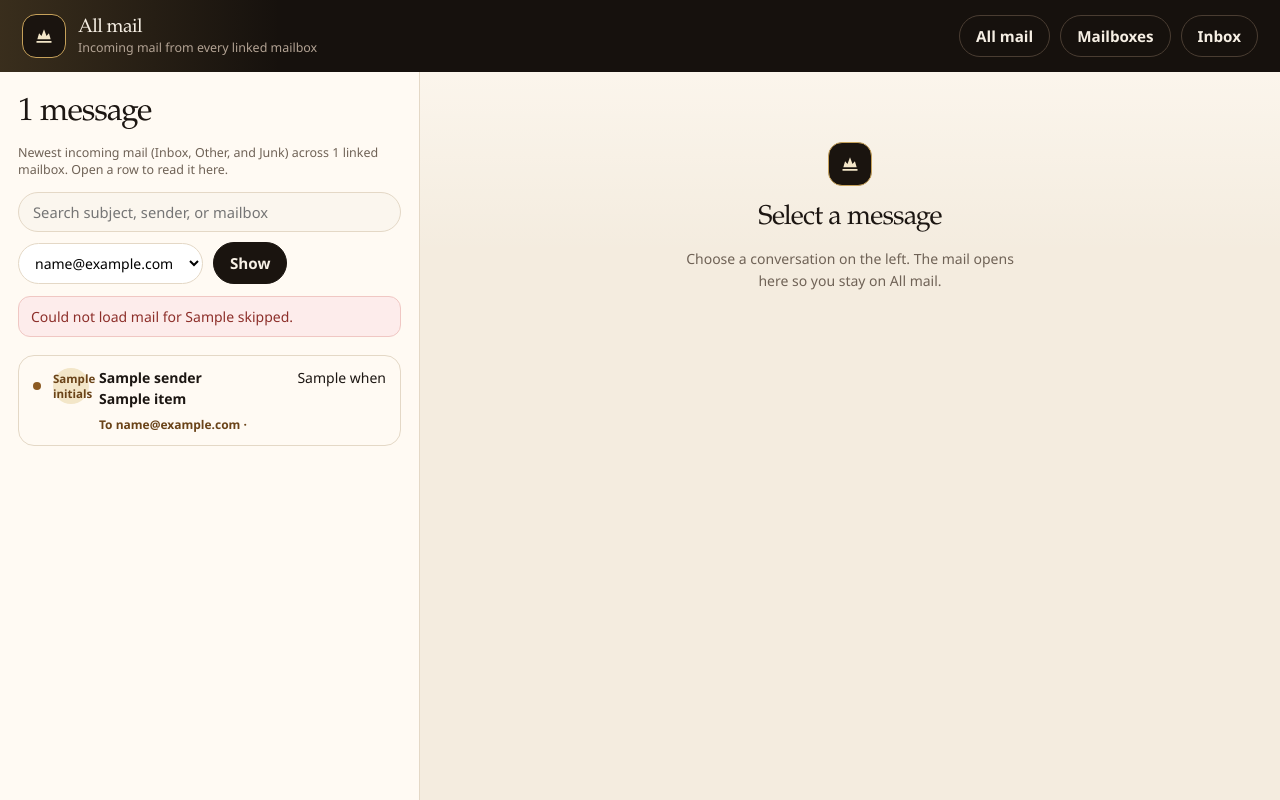
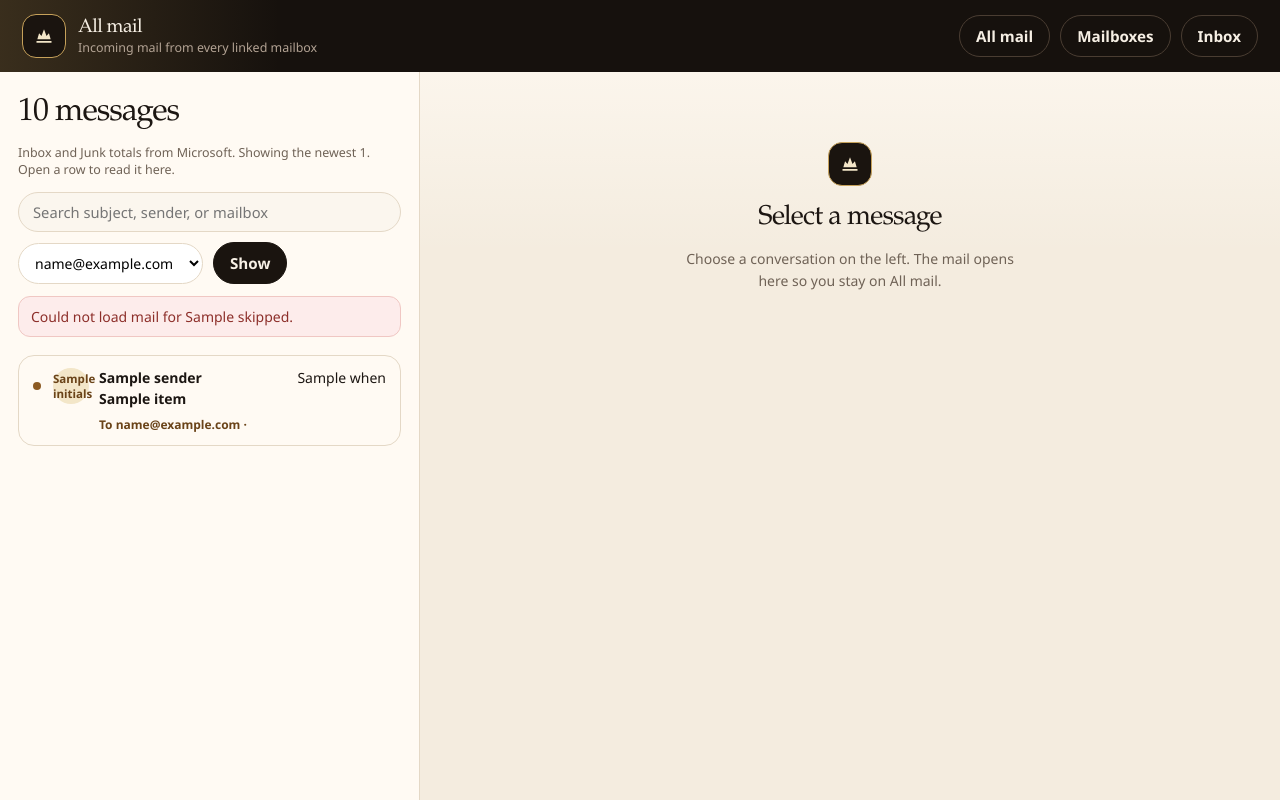
Before and after one commit to DhanushGoli/outlook-server, a Python web app: template mail_app/templates/admin_inbox.html in a window 1280 px wide. Run offline with Jinja, Linux system fonts and the light colour scheme; the template is opened without the code that fills it: most values are stand-ins (such as "Sample title", 1, 10 or a date in 2020).

Commit message:
Show the real All mail total.

```diff
--- a/mail_app/templates/admin_inbox.html
+++ b/mail_app/templates/admin_inbox.html
@@ -4,7 +4,7 @@
   <meta charset="utf-8">
   <meta name="viewport" content="width=device-width, initial-scale=1">
   <title>All mail — Host inbox</title>
-  <link rel="stylesheet" href="/static/mail.css?v=allmail-read">
+  <link rel="stylesheet" href="/static/mail.css?v=ist">
 </head>
 <body>
   <div class="admin-shell">
@@ -22,8 +22,8 @@
       <div class="allmail-stage">
         <section class="allmail-col">
           <div class="admin-intro allmail-intro">
-            <h2>{{ items|length }} message{% if items|length != 1 %}s{% endif %}</h2>
-            <p class="uid">Newest incoming mail (Inbox, Other, and Junk) across {{ mailboxes|length }} linked mailbox{% if mailboxes|length != 1 %}es{% endif %}. Open a row to read it here.</p>
+            <h2>{% if q %}{{ items|length }} match{% if items|length != 1 %}es{% endif %}{% else %}{{ incoming_total or items|length }} message{% if (incoming_total or items|length) != 1 %}s{% endif %}{% endif %}</h2>
+            <p class="uid">{% if q %}Search looks through each linked mailbox, not only the newest rows.{% else %}Inbox and Junk totals from Microsoft.{% if incoming_total > items|length %} Showing the newest {{ items|length }}.{% endif %}{% endif %} Open a row to read it here.</p>
             <form class="allmail-filters" method="get" action="/admin/inbox">
               <label class="search">
                 <span class="visually-hidden">Search all mail</span>
```
